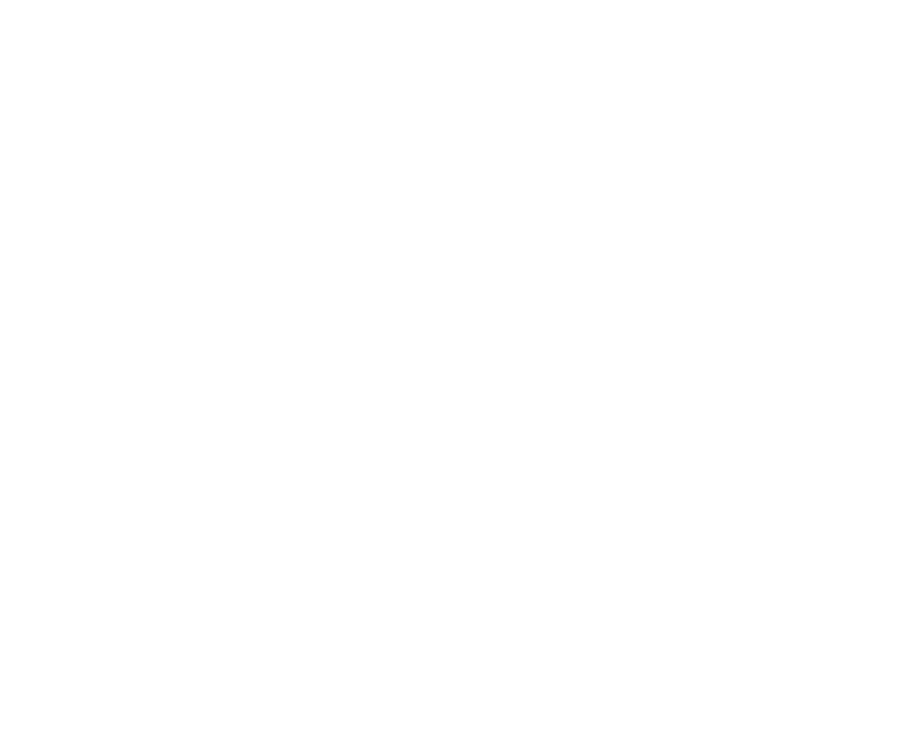
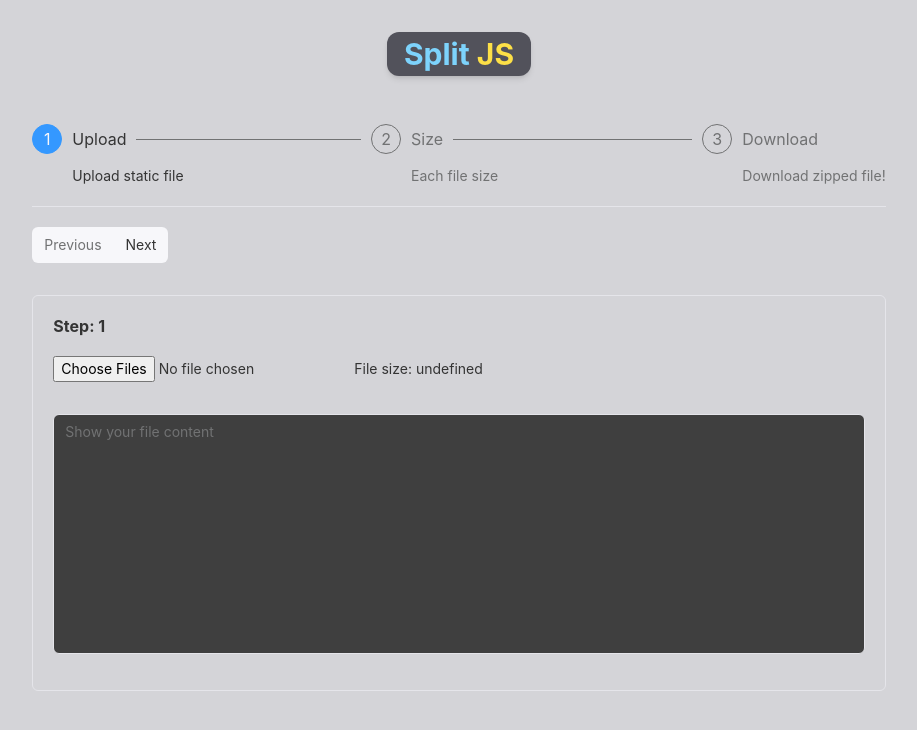
Before and after one commit to zeroLR/split-js, a React (Create React App) app: page / in a window 1280 px wide. Shown: the top 730 px of the page, without its empty margins (181-1098 px from the left). Built offline with nearby package versions, Linux system fonts and the light colour scheme.

Commit message:
feat: basic ui

```diff
--- a/package.json
+++ b/package.json
@@ -41,6 +41,9 @@
     ]
   },
   "devDependencies": {
-    "gh-pages": "^3.2.3"
+    "autoprefixer": "^10.4.2",
+    "gh-pages": "^3.2.3",
+    "postcss": "^8.4.8",
+    "tailwindcss": "^3.0.23"
   }
 }
--- /dev/null
+++ b/postcss.config.js
@@ -0,0 +1,6 @@
+module.exports = {
+  plugins: {
+    tailwindcss: {},
+    autoprefixer: {},
+  },
+}
--- a/src/App.css
+++ b/src/App.css
@@ -1,38 +1,6 @@
-.App {
+.custom-input-number input {
   text-align: center;
 }
-
-.App-logo {
-  height: 40vmin;
-  pointer-events: none;
+.custom-input-number .rs-input-number-btn-group-vertical {
+  display: none;
 }
-
-@media (prefers-reduced-motion: no-preference) {
-  .App-logo {
-    animation: App-logo-spin infinite 20s linear;
-  }
-}
-
-.App-header {
-  background-color: #282c34;
-  min-height: 100vh;
-  display: flex;
-  flex-direction: column;
-  align-items: center;
-  justify-content: center;
-  font-size: calc(10px + 2vmin);
-  color: white;
-}
-
-.App-link {
-  color: #61dafb;
-}
-
-@keyframes App-logo-spin {
-  from {
-    transform: rotate(0deg);
-  }
-  to {
-    transform: rotate(360deg);
-  }
-}
--- a/src/App.js
+++ b/src/App.js
@@ -1,11 +1,216 @@
-import React, { Component } from "react";
-import { Button, ButtonToolbar, Drawer } from "rsuite";
+import React, { useState, useEffect } from "react";
+import {
+  Container,
+  Header,
+  Content,
+  Footer,
+  Steps,
+  Panel,
+  ButtonGroup,
+  Button,
+  Stack,
+  Divider,
+  Input,
+  InputGroup,
+  InputNumber,
+  Modal,
+  Toggle,
+} from "rsuite";
+
+import "rsuite/dist/rsuite.min.css";
 import "./App.css";
 
-import "rsuite/dist/rsuite.min.css";
+const App = () => {
+  const [step, setStep] = useState(0);
+  const [isMobile, setIsMobile] = useState(false);
+  const [sourceData, setSourceData] = useState({});
+  const [fileSize, setFileSize] = useState(1);
+  const [splitCount, setSplitCount] = useState(0);
+  const [open, setOpen] = useState(false);
+  const [modalMsg, setModalMsg] = useState({});
 
-const App = () => {
-  return <div></div>;
+  // input number
+  const handleMinus = () => {
+    if (fileSize <= 1) return;
+    setFileSize(parseInt(fileSize, 10) - 1);
+  };
+  const handlePlus = () => {
+    if (fileSize >= 15) return;
+    setFileSize(parseInt(fileSize, 10) + 1);
+  };
+
+  // on step change
+  const onChange = (nextStep) => {
+    setStep(nextStep < 0 ? 0 : nextStep > 3 ? 3 : nextStep);
+  };
+  const onNext = () => {
+    if (!sourceData.data) {
+      setModalMsg({ title: "Error", body: "required file !" });
+      handleOpen();
+      return;
+    }
+    setSplitCount(Math.floor(sourceData.size / (fileSize * 1000)));
+    onChange(step + 1);
+  };
+  const onPrevious = () => onChange(step - 1);
+
+  // switch modal window
+  const handleOpen = () => setOpen(true);
+  const handleClose = () => setOpen(false);
+
+  // upload file block
+  const upload = (
+    <div>
+      <input
+        id="upload_file"
+        multiple
+        type={"file"}
+        accept="text/html, text/javascript, application/json, text/css"
+        onChange={(e) => {
+          document
+            .getElementById("upload_file")
+            .files[0].text()
+            .then((d) =>
+              setSourceData({
+                data: d,
+                size: document.getElementById("upload_file").files[0].size,
+              })
+            );
+        }}
+      ></input>
+      {`File size: ${sourceData.size}`}
+      <Input
+        as="textarea"
+        row={3}
+        placeholder="Show your file content"
+        disabled
+        className="mt-8 mb-4"
+        style={{
+          backgroundColor: "#3f3f3f",
+          color: "rgb(74 222 128)",
+          resize: "none",
+          height: "15rem",
+        }}
+        value={sourceData.data}
+      />
+    </div>
+  );
+
+  // set file size block
+  const file_size = (
+    <div>
+      Input the size you want to split with(KB).
+      <hr />
+      You will get {splitCount + 1} splited file.
+      <hr />
+      <div className="w-1/4 min-w-max m-auto">
+        <Stack spacing={8}>
+          <InputGroup>
+            <InputGroup.Button onClick={handleMinus}>-</InputGroup.Button>
+            <InputNumber
+              className={"custom-input-number"}
+              value={fileSize}
+              onChange={setFileSize}
+              max={15}
+              min={1}
+              defaultValue={fileSize}
+            />
+            <InputGroup.Button onClick={handlePlus}>+</InputGroup.Button>
+          </InputGroup>
+          <Button appearance="primary" onClick={onNext}>
+            OK
+          </Button>
+        </Stack>
+      </div>
+    </div>
+  );
+
+  // download block
+  const download_file = (
+    <div>
+      <Stack spacing={8}>
+        Gzip:
+        <Toggle
+          checkedChildren="Enable"
+          unCheckedChildren="Disable"
+          defaultChecked
+        />
+      </Stack>
+      <Button appearance="primary" className="mt-4">
+        Download
+      </Button>
+    </div>
+  );
+
+  // show different node when step change
+  const stepNode = (step) => {
+    switch (step) {
+      case 0:
+        return upload;
+      case 1:
+        return file_size;
+      case 2:
+        return download_file;
+      default:
+        break;
+    }
+  };
+
+  // change ui style when in mobile
+  useEffect(() => {
+    console.log(window.innerWidth);
+    if (window.innerWidth < 750) {
+      setIsMobile(true);
+    }
+  }, []);
+
+  useEffect(() => {
+    setSplitCount(Math.floor(sourceData.size / (fileSize * 1000)));
+  }, [fileSize]);
+
+  return (
+    <div className="h-screen">
+      <Container>
+        <Header>
+          <h1 className="bg-zinc-600 w-36 rounded-xl  p-1 shadow-md m-auto mt-8 text-center text-3xl font-bold ">
+            <span className=" text-sky-300">Split</span>{" "}
+            <sapn className=" text-yellow-300">JS</sapn>
+          </h1>
+        </Header>
+        <Content className="w-2/3 m-auto mt-12">
+          <Steps current={step} vertical={isMobile} className=" m-auto">
+            <Steps.Item title="Upload" description="Upload static file" />
+            <Steps.Item title="Size" description="Each file size" />
+            <Steps.Item title="Download" description="Download zipped file!" />
+          </Steps>
+          <hr />
+          <ButtonGroup>
+            <Button onClick={onPrevious} disabled={step === 0}>
+              Previous
+            </Button>
+            <Button onClick={onNext} disabled={step === 3}>
+              Next
+            </Button>
+          </ButtonGroup>
+          <Panel bordered header={`Step: ${step + 1}`} className="mt-8">
+            {stepNode(step)}
+          </Panel>
+        </Content>
+        <Modal open={open} onClose={handleClose}>
+          <Modal.Header>
+            <Modal.Title>{modalMsg.title}</Modal.Title>
+          </Modal.Header>
+          <Modal.Body>{modalMsg.body}</Modal.Body>
+          <Modal.Footer>
+            <Button onClick={handleClose} appearance="primary">
+              Ok
+            </Button>
+          </Modal.Footer>
+        </Modal>
+        <Footer></Footer>
+      </Container>
+    </div>
+  );
 };
 
 export default App;
--- a/src/index.css
+++ b/src/index.css
@@ -1,13 +1,18 @@
+@tailwind base;
+@tailwind components;
+@tailwind utilities;
+
 body {
   margin: 0;
-  font-family: -apple-system, BlinkMacSystemFont, 'Segoe UI', 'Roboto', 'Oxygen',
-    'Ubuntu', 'Cantarell', 'Fira Sans', 'Droid Sans', 'Helvetica Neue',
+  font-family: -apple-system, BlinkMacSystemFont, "Segoe UI", "Roboto", "Oxygen",
+    "Ubuntu", "Cantarell", "Fira Sans", "Droid Sans", "Helvetica Neue",
     sans-serif;
   -webkit-font-smoothing: antialiased;
   -moz-osx-font-smoothing: grayscale;
+  background-color: rgb(212 212 216) !important;
 }
 
 code {
-  font-family: source-code-pro, Menlo, Monaco, Consolas, 'Courier New',
+  font-family: source-code-pro, Menlo, Monaco, Consolas, "Courier New",
     monospace;
 }
--- /dev/null
+++ b/tailwind.config.js
@@ -0,0 +1,9 @@
+module.exports = {
+  content: [
+    "./src/**/*.{js,jsx,ts,tsx}",
+  ],
+  theme: {
+    extend: {},
+  },
+  plugins: [],
+}
```
Also changed, not shown: 2 other files (tests, documents, lock files or other folders).
